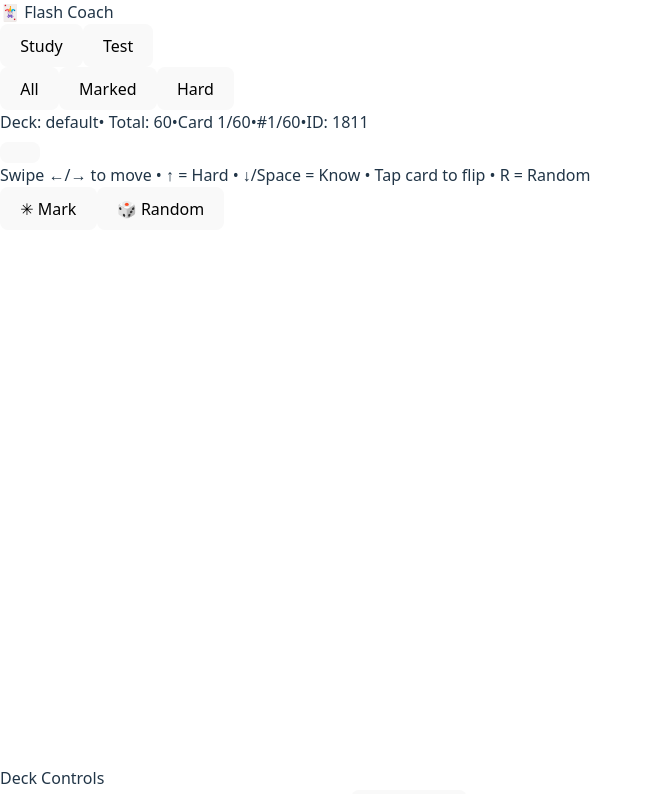
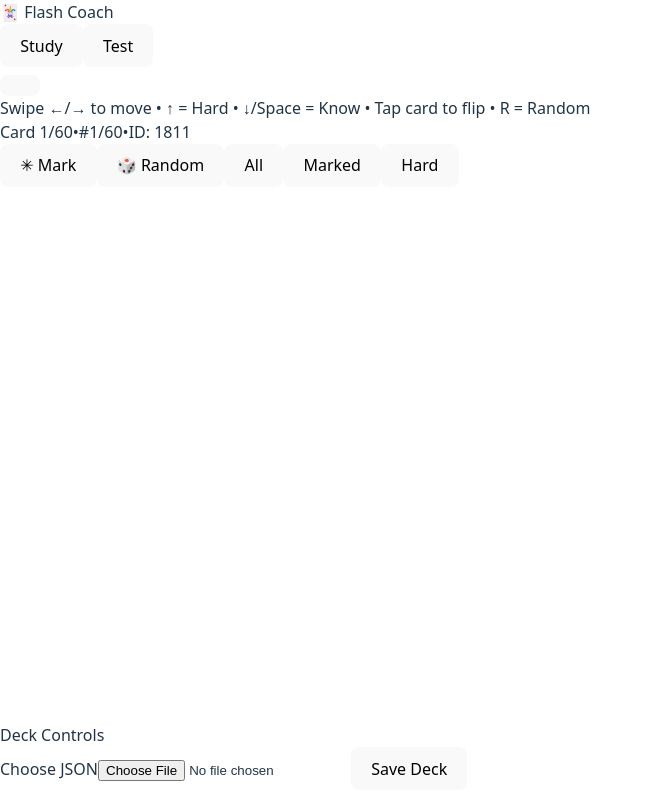
Before and after one commit to rhCat/flashCasset, a React (Vite) app in the folder flash-ui/: page / in a window 1280 px wide. Shown: the top 794 px of the page, without its empty margins (0-653 px from the left). Built offline with nearby package versions, Linux system fonts and the light colour scheme.

Commit message:
feat: made the ui more clear

```diff
--- a/flash-ui/src/App.jsx
+++ b/flash-ui/src/App.jsx
@@ -205,6 +205,7 @@ function StudyMode({ externalFilter = "all", setExternalFilter }) {
       else if (k === "arrowup") grade(3);
       else if (k === "arrowdown" || k === " ") { e.preventDefault(); grade(5); }
       else if (k === "f") setFlipped(f => !f);
+      else if (k === "r") jumpRandom();   // 🎲 random
     }
     window.addEventListener("keydown", onKey);
     return () => window.removeEventListener("keydown", onKey);
@@ -292,16 +293,6 @@ function StudyMode({ externalFilter = "all", setExternalFilter }) {
       <aside className="hidden md:block col-span-1" />
       <section className="col-span-5 md:col-span-3">
         <div className="bg-white rounded-2xl border shadow flex flex-col" style={{ minHeight: "82vh" }}>
-          {/* header — Deck • Total • Card n/m */}
-          <div className="flex items-center justify-between px-3 py-2 gap-3">
-            <div className="text-xs text-neutral-700">
-              <span className="font-medium">Deck:</span> <span className="font-semibold">{deckName}</span>
-              <span className="mx-1 text-neutral-400">•</span>
-              <span> Total: <span className="font-semibold">{cards.length}</span></span>
-              <span className="mx-1 text-neutral-400">•</span>
-              {countText}
-            </div>
-          </div>
 
           {/* CARD — overlay swap; geometric center */}
           <div className="flex-1 min-h-0 flex items-center justify-center p-3">
@@ -335,21 +326,29 @@ function StudyMode({ externalFilter = "all", setExternalFilter }) {
             )}
           </div>
 
-          {/* footer — hint + Mark + Random */}
-          <div className="px-3 py-2 flex items-center justify-between gap-3">
-            <div className="text-xs text-neutral-500">
-              Swipe ←/→ to move • ↑ = Hard • ↓/Space = Know • Tap card to flip • R = Random
+          {/* footer — hint on left • Mark + Random + Filters on right (single row) */}
+          <div className="px-3 py-2 flex items-center justify-between gap-3 flex-wrap">
+            {/* left: tooltip + count */}
+            <div className="flex flex-col">
+              <div className="text-xs text-neutral-500">
+                Swipe ←/→ to move • ↑ = Hard • ↓/Space = Know • Tap card to flip • R = Random
+              </div>
+              <div className="text-xs text-neutral-700 mt-1">
+                {countText}
+              </div>
             </div>
-            <div className="flex items-center gap-2">
+
+            <div className="flex items-center gap-2 flex-wrap">
               {current && (
                 <button
                   onClick={() => replaceCard({ ...current, marked: !current.marked })}
                   className={`px-3 py-1 rounded-md border text-xs ${current.marked ? "bg-purple-600 text-white" : "bg-white"}`}
-                  title="Toggle mark"
+                  title="Toggle mark (M)"
                 >
                   ✳︎ Mark
                 </button>
               )}
+
               <button
                 onClick={jumpRandom}
                 className="px-3 py-1 rounded-md border text-xs bg-white"
@@ -357,6 +356,23 @@ function StudyMode({ externalFilter = "all", setExternalFilter }) {
               >
                 🎲 Random
               </button>
+
+              {/* small divider (optional) */}
+              <span className="hidden sm:inline-block w-px h-5 bg-neutral-300 mx-1" />
+
+              {/* Filters now live here */}
+              {["all", "marked", "hard"].map(f => (
+                <button
+                  key={f}
+                  onClick={() => { setFilter(f); setI(0); }}
+                  className={`px-2 py-1 rounded-full border text-xs ${
+                    filter === f ? "bg-neutral-900 text-white" : "bg-white"
+                  }`}
+                  title={`Show ${f}`}
+                >
+                  {f[0].toUpperCase() + f.slice(1)}
+                </button>
+              ))}
             </div>
           </div>
 
@@ -542,22 +558,6 @@ export default function App() {
           </button>
 
           {/* Filters shown when in Study mode */}
-          {mode === "study" && (
-            <div className="ml-2 flex items-center gap-1">
-              {["all","marked","hard"].map(f => (
-                <button
-                  key={f}
-                  onClick={() => setUiFilter(f)}
-                  className={`px-2 py-1 rounded-full border text-xs ${
-                    uiFilter===f ? "bg-neutral-900 text-white":"bg-white"
-                  }`}
-                  title={`Show ${f}`}
-                >
-                  {f[0].toUpperCase()+f.slice(1)}
-                </button>
-              ))}
-            </div>
-          )}
         </div>
       </header>
 
```
